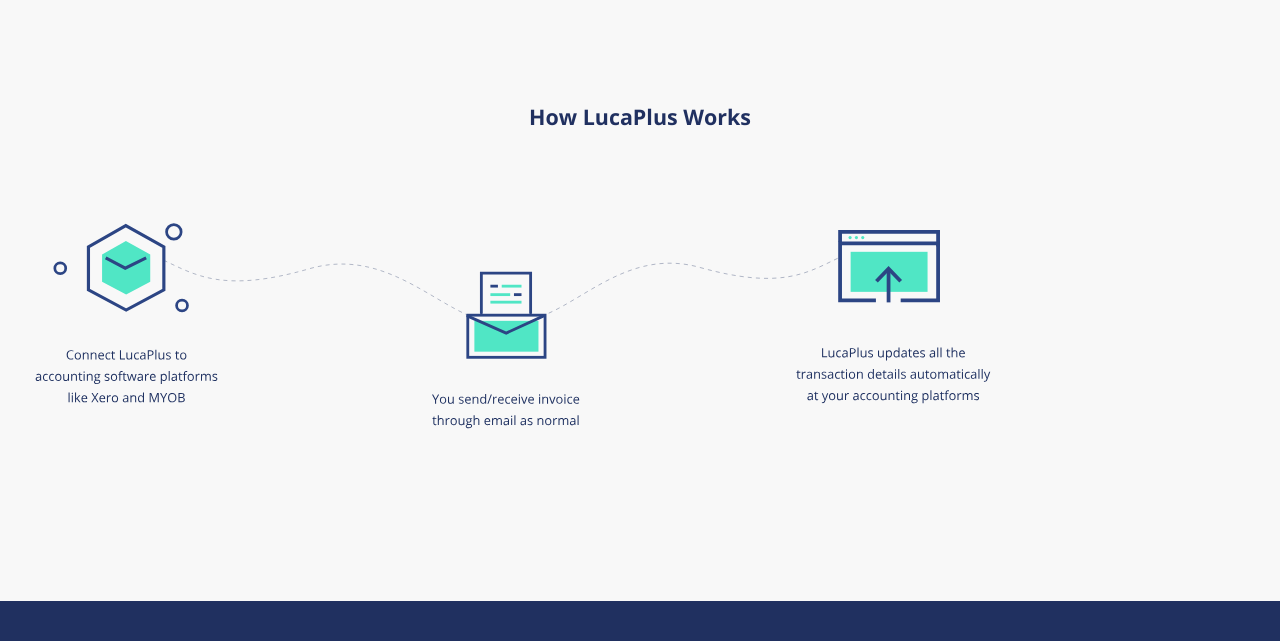
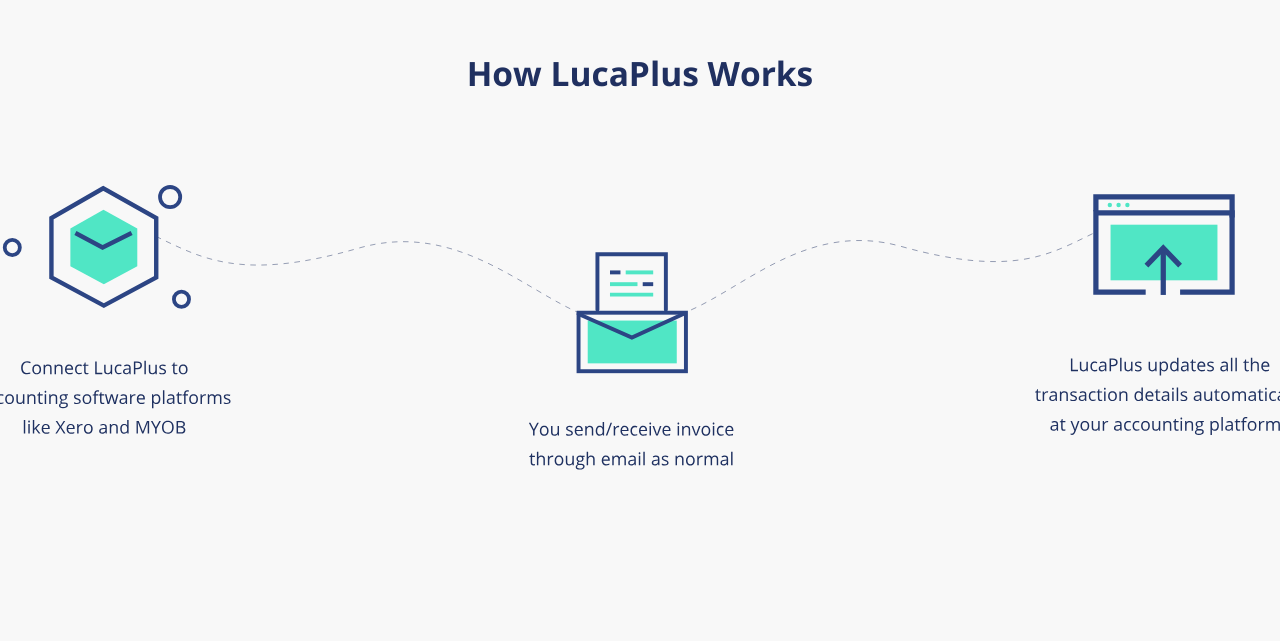
Before and after one commit to Lianakeys/LucaWebsite, a React (Create React App) app in the folder luca-website/: page / in a window 1280 px wide. Shown: the part 839-1480 px from the top of the page. Built offline with nearby package versions, Linux system fonts and the light colour scheme.

Commit message:
fixed hiw section

```diff
--- a/luca-website/src/App.css
+++ b/luca-website/src/App.css
@@ -22,10 +22,50 @@
   width: 100vw;
 }
 
+/* // hiw section */
 .HIWsection {
-  height: 80vh;
+  height: 100vh;
   width: 100vw;
+  background-color: #F8F8F8;
 }
+
+.hiw-title-box {
+  /* margin-left: 30px; */
+  font-size: 50px;
+  /* text-align: left; */
+  /* background-color: green; */
+  height: 14rem;
+  width: 100%;
+  font-family: 'Open sans', sans-serif;
+  font-weight: 700;
+  line-height: 68px;
+  color: #203060;
+  display: flex;
+  justify-content: center;
+  align-items: center;
+
+}
+
+.icon-container {
+  height: 100%;
+  width: 100%;
+  /* background-color: blue; */
+  display: flex;
+  justify-content: center;
+  align-items: flex-start;
+  /* justify-content: space-evenly; */
+
+}
+
+.hiw-icon {
+  height: 52vh;
+}
+
+
+
+
+
+/* pricing section */
 
 .Pricingsection {
   height: 80vh;
--- a/luca-website/src/App.js
+++ b/luca-website/src/App.js
@@ -3,8 +3,6 @@
 import Navbar from "./components/Navbar"
 import HomeSection from "./components/home-section";
 import Footer from "./components/footer";
-import HowItWorks from "./components/how-it-works";
-import Pricing from "./components/pricing";
 import PartnerIntegration from "./components/partner-integration";
 import Savetime from "./components/savetime";
 import Invoice from "./components/invoice";
@@ -13,6 +11,7 @@
 import Slider from "./components/slider";
 import pricingicon from "./components/pricing.svg";
 import dot from "./components/pricing-dot.svg";
+import hiwIconFull from "./components/hiw-icon-full.svg";
 // import Navbar from "./components/Navbar/Navbar";
 
 class App extends React.Component {
@@ -27,7 +26,16 @@
         <HomeSection />
         </div>
         <div className="HIWsection">
-        <HowItWorks />
+          <a name="hiw"></a>
+            <div className="hiw-title-box">
+              <h6 className="hiw-title">
+              How LucaPlus Works{" "}
+              </h6>
+            </div>
+          {/* <HowItWorks /> */}
+          <div className="icon-container">
+            <img src={hiwIconFull} alt="hero" className="hiw-icon" />
+          </div>
         </div>
         <div className="Pricingsection">
           <div className="pricing-image-box">
--- a/luca-website/src/components/cssComponents/how-it-works.css
+++ b/luca-website/src/components/cssComponents/how-it-works.css
@@ -1,55 +1,31 @@
-.how-it-works-page {
+/* .how-it-works-page {
     font-family: 'Open sans', sans-serif;
     height: auto;
     flex-direction: column;
-  }
+  } */
 
-.hiw-container {
+/* .hiw-container {
     height: 85vh;
     width: 100%;
-    margin: 0px;
+    margin: 0px; */
     /* padding: 20px; */
-    background-color: #F8F8F8;
+    /* background-color: #F8F8F8; */
     /* background-color: red; */
     /*
     justify-content: space-evenly;
     align-items: center;
     */
-}
+/* } */
 
 
-.hiw-title-box {
-    /* margin-left: 30px; */
-    font-size: 50px;
-    /* text-align: left; */
-    /* background-color: green; */
-    height: 15rem;
-    width: 100%;
-    font-family: 'Open sans', sans-serif;
-    font-weight: 700;
-    line-height: 68px;
-    color: #203060;
-    display: flex;
-    justify-content: center;
-    align-items: flex-end;
-
-}
 
 
-.icon-container {
-    height: 100%;
-    width: 100%;
-    /* background-color: red; */
-    display: flex;
-    justify-content: flex-start;
-    align-items: flex-start;
-    /* justify-content: space-evenly; */
 
-}
 
-.hiw-icon {
+
+/* .hiw-icon {
     margin-left: 13.5rem;
-}
+} */
 
 .first-icon-box {
     /* background-color: purple; */
```
